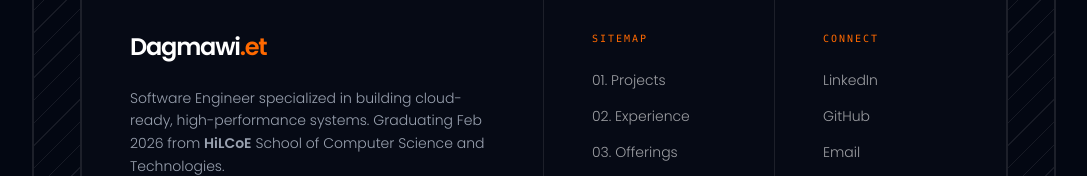
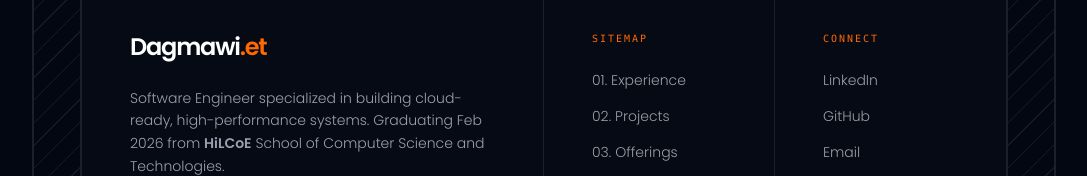
Before and after one commit to Dagin34/my-portfolio-v2, a SvelteKit app: page / in a window 1280 px wide. Shown: the part 6765-6941 px from the top of the page, without its empty margins (96-1183 px from the left). Built offline with nearby package versions, Linux system fonts and the light colour scheme.

Commit message:
Changed the order of the Footer

```diff
--- a/src/components/footer.svelte
+++ b/src/components/footer.svelte
@@ -31,16 +31,16 @@
       <ul class="space-y-4 text-sm font-light opacity-60">
         <li>
           <a
-            href="#projects"
+            href="#experience"
             class="hover:text-brand-primary hover:opacity-100 transition-all"
-            >01. Projects</a
+            >01. Experience</a
           >
         </li>
         <li>
           <a
-            href="#experience"
+            href="#projects"
             class="hover:text-brand-primary hover:opacity-100 transition-all"
-            >02. Experience</a
+            >02. Projects</a
           >
         </li>
         <li>
```
